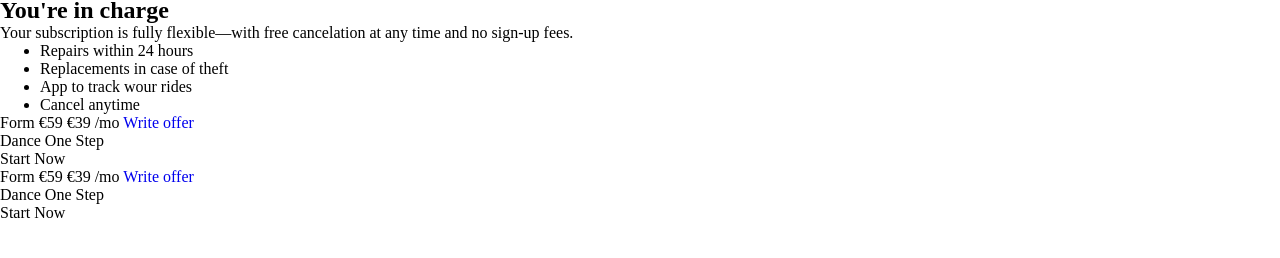
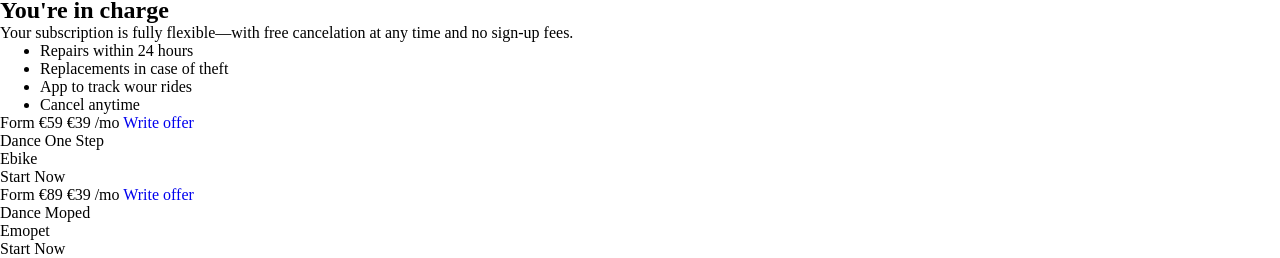
Before and after one commit to Ma1ndudecome/Maketlayout, a plain HTML site: page index.html in a window 1280 px wide. Shown: the part 3049-3307 px from the top of the page. Before the commit the page ends 3271 px from the top, so only its background shows below. Drawn offline with Linux system fonts and the light colour scheme.

Commit message:
fix html

```diff
--- a/index.html
+++ b/index.html
@@ -169,7 +169,7 @@
                         <a href="#">Write offer</a>
                     </div>
                     <div class="title">Dance One Step</div>
-                    <div class="subtitle"></div>
+                    <div class="subtitle">Ebike</div>
                     <div class="columns-btn">Start Now</div>
                 </div>
             </div>
@@ -180,11 +180,11 @@
                 <div class="image"></div>
                 <div class="info">
                     <div class="prise">
-                        Form €59 €39 /mo
+                        Form €89 €39 /mo
                         <a href="#">Write offer</a>
                     </div>
-                    <div class="title">Dance One Step</div>
-                    <div class="subtitle"></div>
+                    <div class="title">Dance Moped</div>
+                    <div class="subtitle">Emopet</div>
                     <div class="columns-btn">Start Now</div>
                 </div>
             </div>
```
